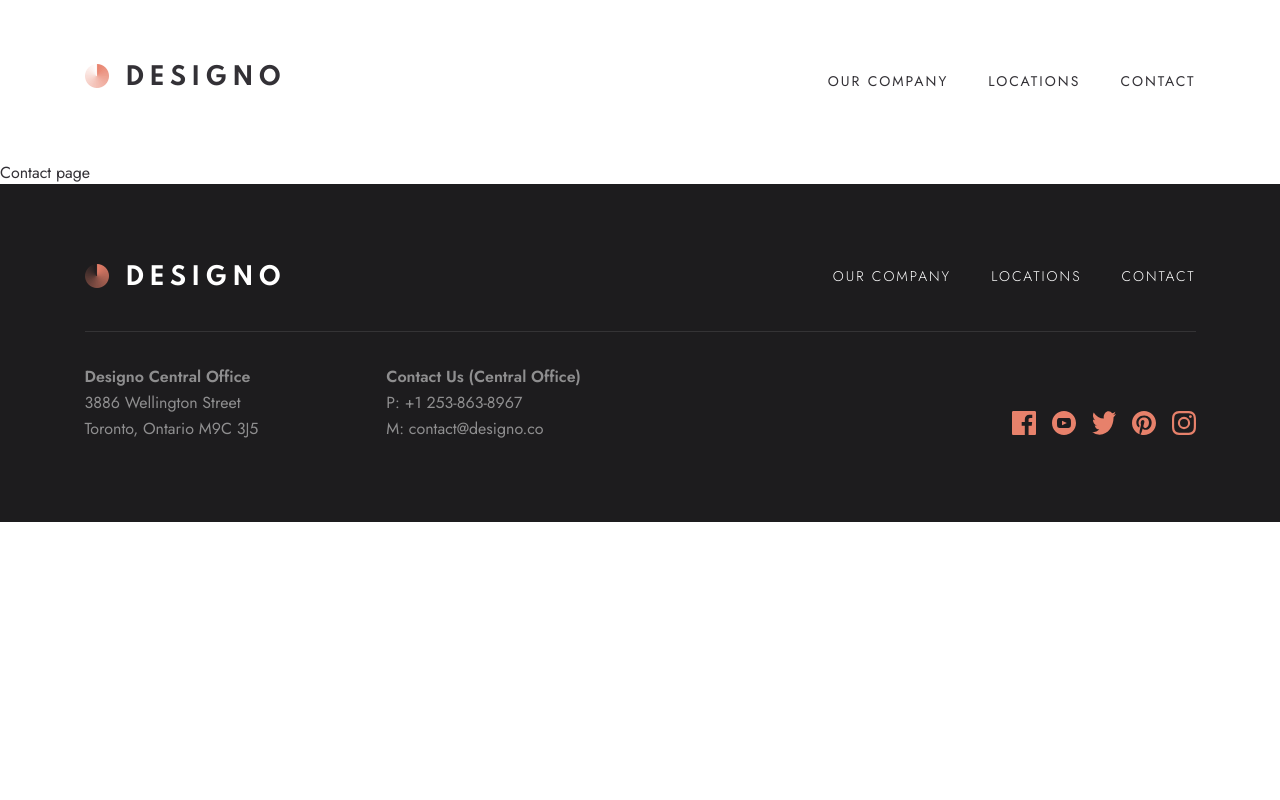
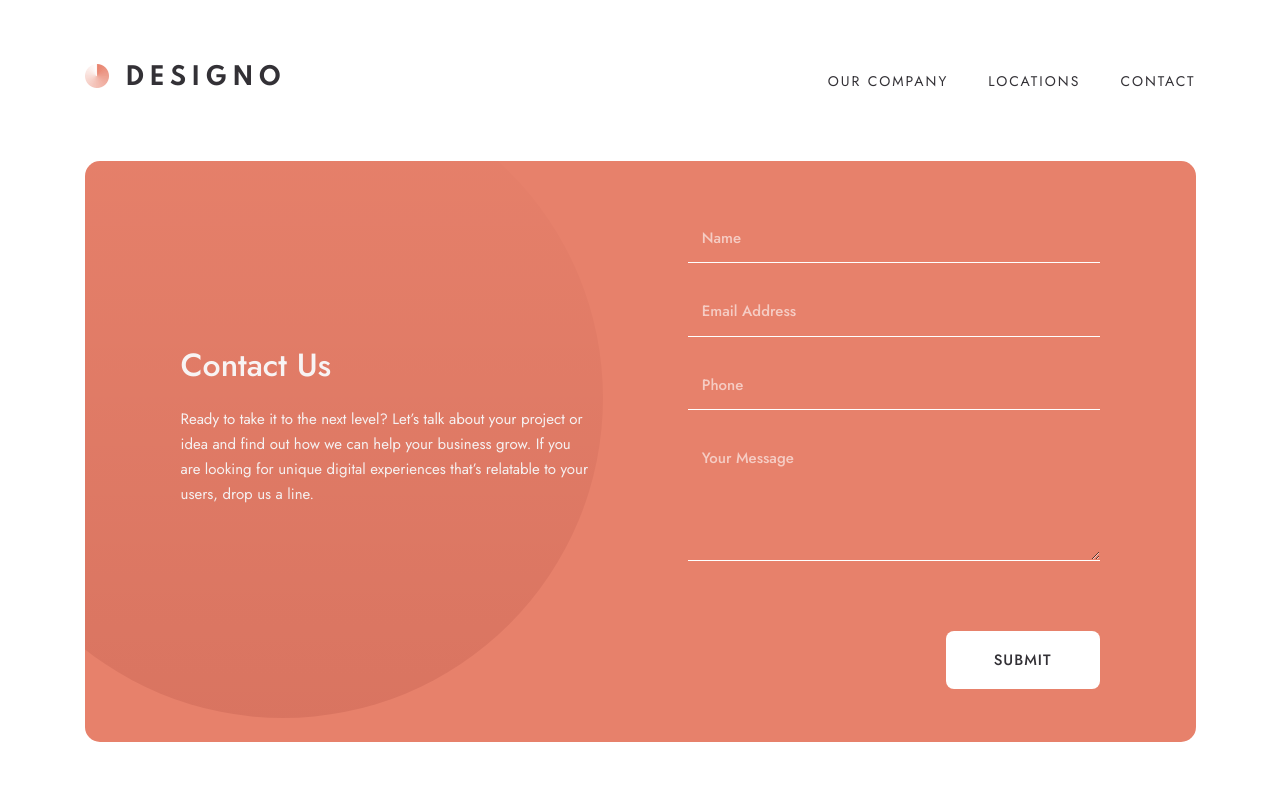
Before and after one commit to brodiehunt/designo-studio, a React (Vite) app: page /contact in a window 1280 px wide. Shown: the top 800 px of the page. Built offline with nearby package versions, Linux system fonts and the light colour scheme.

Commit message:
Contact page completed

```diff
--- /dev/null
+++ b/src/components/contact/ContactForm.jsx
@@ -0,0 +1,208 @@
+import styled from "styled-components";
+import { useState } from "react";
+import errorIcon from '../../assets/contact/desktop/icon-error.svg';
+
+const FormStyles = styled.form`
+  display: flex;
+  flex-direction: column;
+  gap: 1.5rem;
+  position: relative;
+  z-index: 2;
+
+  .form-group {
+    width: 100%;
+    position: relative;
+  }
+
+  .form-error {
+    position: absolute;
+    right: 0.86rem;
+    top: 0.7rem;
+    display: flex;
+    align-items: center;
+    gap: 1rem;
+    font-size: 0.75rem;
+
+    img {
+      width: 1.25rem;
+      height: 1.25rem;
+    }
+  }
+
+  input, textarea {
+    background: inherit;
+    border: none;
+    border-bottom: 1px solid var(--primary-light);
+    padding: 0.7rem 0.86rem;
+    font-family: 'Jost', sans-serif;
+    color: var(--primary-light);
+    font-size: 0.9375rem;
+    font-weight: 500;
+    line-height: 1.625rem;
+    width: 100%;
+  }
+
+  input::placeholder, textarea::placeholder {
+    color: var(--primary-light);
+    opacity: 0.6;
+    font-size: 0.9375rem;
+    font-weight: 500;
+    line-height: 1.625rem;
+  }
+
+  input:focus, textarea:focus {
+    border-bottom: 3px solid var(--primary-light);
+    outline: none;
+  }
+
+  textarea {
+    margin-bottom: 2.5rem;
+  }
+`;
+
+const ButtonStyles = styled.button`
+  border: none;
+  display: block;
+  width: fit-content;
+  color: ${({$theme}) => $theme === 'dark' ? 'var(--primary-light)' : 'var(--secondary-dark)'};
+  background-color: ${({$theme}) => $theme === 'dark' ? 'var(--primary)' : 'var(--primary-light)'};
+  font-size: 0.9375rem;
+  font-weight: 500;
+  letter-spacing: 0.0625rem;
+  text-transform: uppercase;
+  padding: 1.12rem 3rem;
+  border-radius: 0.5rem;
+  cursor: pointer;
+  transition: 0.2s ease-in all;
+  position: relative;
+  z-index: 2;
+  align-self: center;
+
+
+  &:hover, &:focus {
+    color: var(--primary-light);
+    background-color: var(--secondary);
+  }
+
+  @media (min-width: 768px) {
+    align-self: end;
+  }
+`
+
+export default function ContactForm() {
+  const [formState, setFormState] = useState({name: '', email: '', phone: '', message: ''});
+  const [formErrors, setFormErrors] = useState({name: '', email: '', phone: '', message: ''});
+
+  const handleChange = (event) => {
+    const {value, name} = event.target;
+    setFormState({...formState, [name]: value})
+  }
+
+  const validateEmail = (email) => {
+    const emailRegex = /^[a-zA-Z0-9._-]+@[a-zA-Z0-9.-]+\.[a-zA-Z]{2,}$/;
+    if (email.length < 1) {
+      return 'Email Required!';
+    }
+    if (!emailRegex.test(email)) {
+      return 'Email must be valid!';
+    }
+    return '';
+  }
+  const validateForm = () => {
+    const newErrors = {
+      name: formState.name.length > 0 ? '' : 'Name required!',
+      email: validateEmail(formState.email),
+      phone: formState.phone.length > 0 ? '' : 'Phone required!',
+      message: formState.message.length > 0 ? '' : 'Message Required!',
+    }
+
+    setFormErrors(newErrors);
+
+    if (!newErrors.name && !newErrors.email && !newErrors.phone && !newErrors.message) {
+      // Submit form
+    }
+  }
+
+  const handleSubmit = (event) => {
+    event.preventDefault();
+    validateForm();
+  }
+
+  return (
+    <FormStyles onSubmit={handleSubmit}>
+      <div className="form-group">
+        <input
+          type="text"
+          name="name"
+          value={formState.name}
+          placeholder="Name"
+          aria-label="Your Name"
+          onChange={handleChange}
+        />
+        {formErrors.name &&
+          <div className="form-error">
+            {formErrors.name}
+            <img className="error-icon" src={errorIcon}/>
+          </div>
+        }
+      </div>
+      <div className="form-group">
+        <input
+          type="email"
+          name="email"
+          value={formState.email}
+          placeholder="Email Address"
+          aria-label="Your Email Address"
+          onChange={handleChange}
+        />
+        {formErrors.email &&
+          <div className="form-error">
+            {formErrors.email}
+            <img className="error-icon" src={errorIcon}/>
+          </div>
+        }
+      </div>
+      <div className="form-group">
+        <input
+        type="tel"
+        name="phone"
+        value={formState.phone}
+        placeholder="Phone"
+        aria-label="Your Name"
+        onChange={handleChange}
+        />
+        {formErrors.phone &&
+          <div className="form-error">
+            {formErrors.phone}
+            <img className="error-icon" src={errorIcon}/>
+          </div>
+        }
+      </div>
+      <div className="form-group">
+        <textarea
+          name="message"
+          value={formState.message}
+          placeholder="Your Message"
+          aria-label="Your Message"
+          rows="4"
+          onChange={handleChange}
+        ></textarea>
+         {formErrors.message &&
+          <div className="form-error">
+            {formErrors.message}
+            <img className="error-icon" src={errorIcon}/>
+          </div>
+        }
+      </div>
+
+
+      <ButtonStyles
+        $theme="light"
+        type="submit"
+      >
+        Submit
+      </ButtonStyles>
+
+    </FormStyles>
+  )
+}
--- /dev/null
+++ b/src/components/contact/ContactHero.jsx
@@ -0,0 +1,112 @@
+import styled from "styled-components";
+import ContactForm from "./ContactForm";
+import backgroundCircle from '../../assets/shared/desktop/bg-pattern-small-circle.svg';
+
+const ContactHeroStyles = styled.div`
+  position: relative;
+  padding: 4.5rem 1.5rem;
+  background-color: var(--primary);
+  color: var(--primary-light);
+  margin-bottom: 7.5rem;
+  overflow: hidden;
+
+  .content-container {
+    margin-bottom: 3rem;
+
+    h1 {
+      text-align: center;
+      font-size: 2rem;
+      font-weight: 500;
+      line-height: 2.25rem;
+      margin-bottom: 1.5rem;
+    }
+
+    p {
+      text-align: center;
+      font-size: 0.9375rem;
+      font-weight: 400;
+      line-height: 1.5625rem;
+    }
+  }
+
+  .circle1, .circle2 {
+      display: block;
+      position: absolute;
+      width: 18.5rem;
+      height: 18.5rem;
+  }
+
+  .circle1 {
+    top: 0;
+    right: 40%;
+    transform: rotate(90deg);
+
+  }
+
+  .circle2 {
+    top: 0;
+    left: 60%;
+  }
+
+  @media (min-width: 786px) {
+    padding: 4.5rem 3.6rem;
+    margin-right: 2.5rem;
+    margin-left: 2.5rem;
+    border-radius: 0.9375rem;
+
+    .content-container {
+      h1 {
+        text-align: left;
+      }
+
+      p {
+        text-align: left;
+      }
+    }
+
+    .circle2 {
+      display: none;
+    }
+    .circle1 {
+      width: 40rem;
+      height: 40rem;
+      top: -5.2rem;
+      left: -7.6rem;
+      transform: rotate(270deg);
+    }
+  }
+
+  @media (min-width: 1024px) {
+    display: grid;
+    grid-template-columns: 1fr 1fr;
+    grid-gap: 6rem;
+    padding: 3.3rem 6rem;
+
+    .content-container {
+      align-self: center;
+    }
+  }
+
+  @media (min-width: 1150px) {
+    max-width: 1111px;
+    margin-right: auto;
+    margin-left: auto;
+  }
+`
+
+export default function ContactHero() {
+
+  return (
+    <ContactHeroStyles>
+      <img src={backgroundCircle} className="circle1" aria-hidden="true" />
+      <img src={backgroundCircle} className="circle2" aria-hidden="true" />
+      <div className="content-container">
+        <h1>Contact Us</h1>
+        <p>
+          Ready to take it to the next level? Let’s talk about your project or idea and find out how we can help your business grow. If you are looking for unique digital experiences that’s relatable to your users, drop us a line.
+        </p>
+      </div>
+      <ContactForm />
+    </ContactHeroStyles>
+  )
+}
--- a/src/pages/Contact.jsx
+++ b/src/pages/Contact.jsx
@@ -1,7 +1,11 @@
-
+import ContactHero from "../components/contact/ContactHero";
+import LocationsSection from '../components/locations/LocationsSection';
 
 export default function Contact() {
   return (
-    <div>Contact page</div>
+    <div>
+      <ContactHero />
+      <LocationsSection />
+    </div>
   )
 }
```
